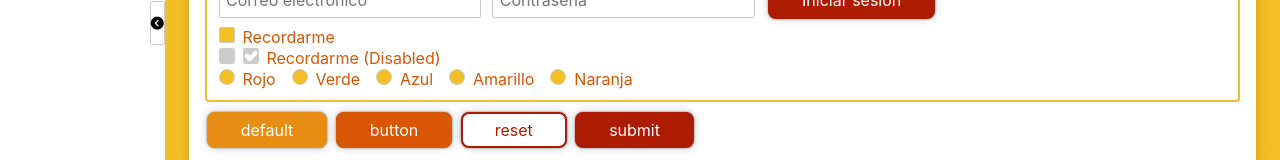
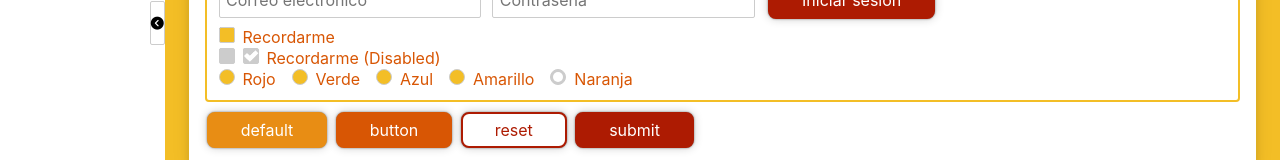
Before and after one commit to caleeli/phantom, a Svelte app: page / in a window 1280 px wide. Shown: the part 423-583 px from the top of the page. Built offline with nearby package versions, Linux system fonts and the light colour scheme.

Commit message:
Radio disabled style

```diff
--- a/public/global.css
+++ b/public/global.css
@@ -215,6 +215,9 @@ main input[type="radio"]::before {
 	transition: all var(--speed) cubic-bezier(.72,.32,.98,.69);
 	transform: translate(-1px, -1px);
 }
+main input[type="radio"]:disabled:before {
+	background-color: var(--plomo);
+}
 main input[type="radio"]::after {
     content: '';
     position: absolute;
@@ -230,6 +233,9 @@ main input[type="radio"]::after {
 }
 main input[type="radio"]:checked::after {
 	opacity: 1;
+}
+main input[type="radio"]:checked:disabled::after {
+	background-color: var(--blanco);
 }
 
 /** nav bars **/
--- a/src/App.svelte
+++ b/src/App.svelte
@@ -135,7 +135,7 @@
 					Amarillo
 				</label>
 				<label>
-					<input type="radio" name="color" value="orange">
+					<input type="radio" name="color" value="orange" disabled checked>
 					Naranja
 				</label>
 			</nav>
```
